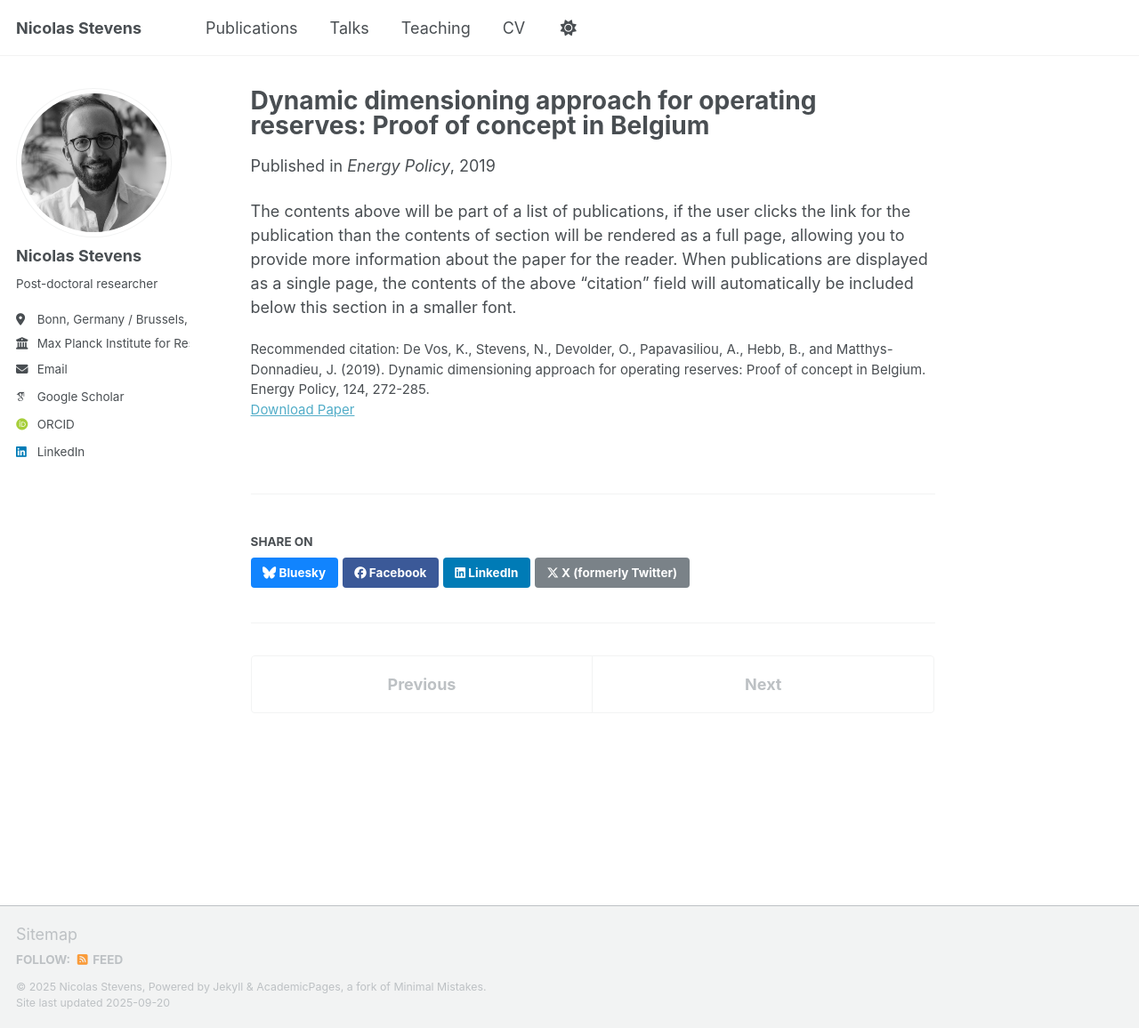
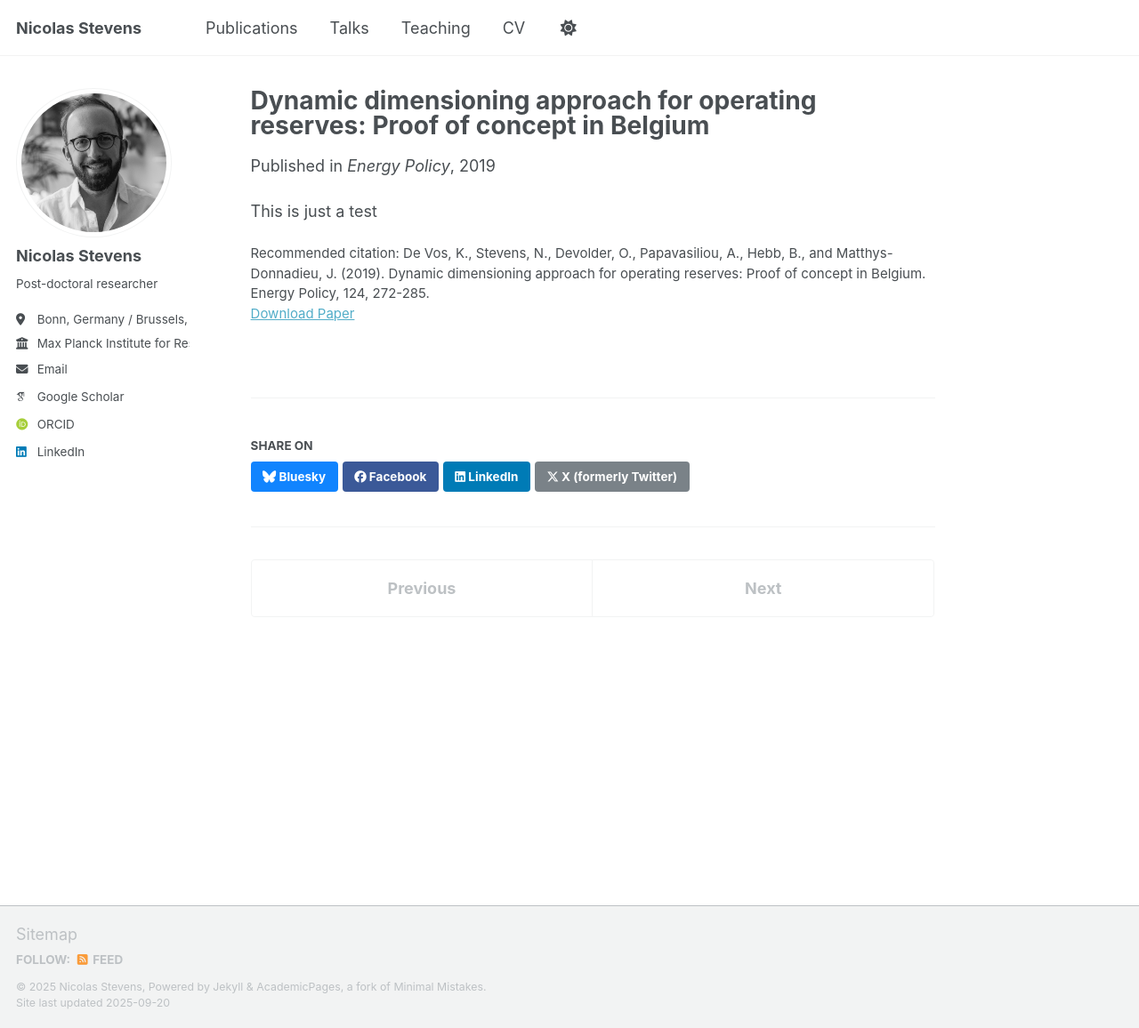
Before and after one commit to NicolasStevens/NicolasStevens.github.io, a Jekyll site: the page built from _publications/DeVos2019.md, in a window 1280 px wide and 1156 px high. Shown: the whole window at 89% size. Built offline with Jekyll 4.4.1, drawn with Linux system fonts in a browser that asks for light colours; some web fonts are replaced; a script that is not in the unit is left out.

Commit message:
Update DeVos2019.md

```diff
--- a/_publications/DeVos2019.md
+++ b/_publications/DeVos2019.md
@@ -8,4 +8,4 @@ venue: 'Energy Policy'
 paperurl: 'http://academicpages.github.io/files/paper1.pdf'
 citation: 'De Vos, K., Stevens, N., Devolder, O., Papavasiliou, A., Hebb, B., and Matthys-Donnadieu, J. (2019). Dynamic dimensioning approach for operating reserves: Proof of concept in Belgium. Energy Policy, 124, 272-285.'
 ---
-The contents above will be part of a list of publications, if the user clicks the link for the publication than the contents of section will be rendered as a full page, allowing you to provide more information about the paper for the reader. When publications are displayed as a single page, the contents of the above "citation" field will automatically be included below this section in a smaller font.
+This is just a test
```
